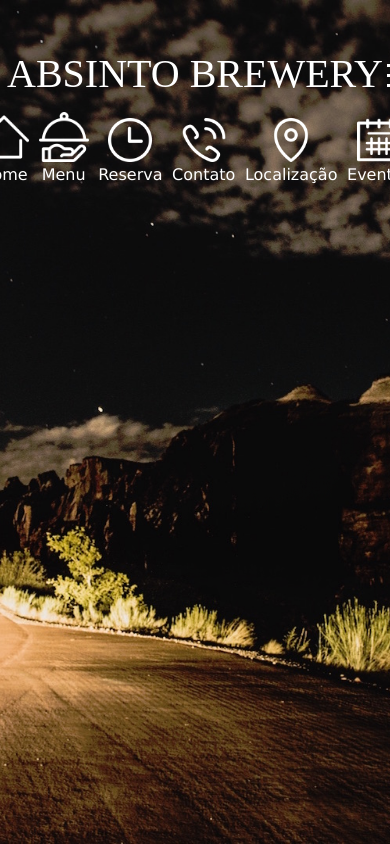
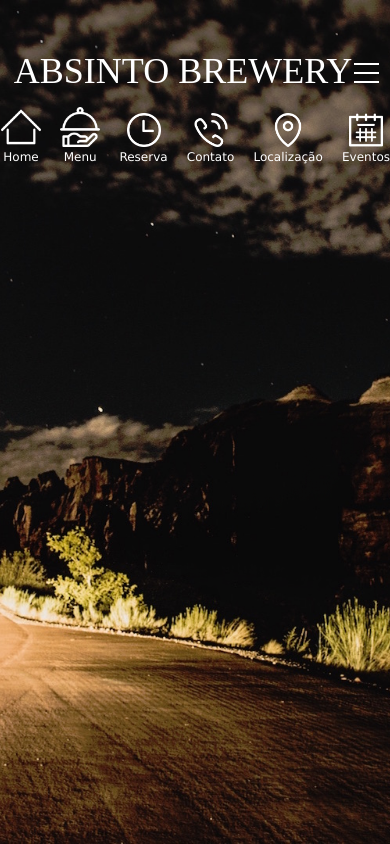
Before and after one commit to Gust4voD4nt4s/AbsintoBrewery, a plain HTML site: page index.html in a window 390 px wide. Shown: the top 844 px of the page. Drawn offline with nearby package versions, Linux system fonts and the light colour scheme.

Commit message:
Add files via upload

```diff
--- a/style.css
+++ b/style.css
@@ -226,8 +226,11 @@ body {
 }
 
 @media (max-width: 560px) {
+    .Home {
+        width: 100%;
+    }
+
     #menuMobile {
-        bottom: 40px;
         left: 380px;
         width: 22px;
         height: 25px;
@@ -244,3 +247,64 @@ body {
         font-size: 40px;
     }
 }
+
+@media (max-width: 470px) {
+
+    .Home img {
+        width: 100%;
+    }
+
+    .nave a {
+        font-size: 12px;
+    }
+
+    .nave img {
+        width: 40px;
+    }
+
+    .icones {
+        width: 34px !important;
+    }
+
+    #menuMobile {
+        bottom: 36px;
+        left: 340px;
+        width: 22px;
+        height: 25px;
+    }
+
+    #menuMobile div {
+        margin: 7px 0px;
+        width: 25px;
+        height: 2px;
+        background-color: white;
+    }
+
+    .logo {
+        font-size: 36px;
+    }
+}
+
+@media (max-width: 410px) {
+
+    header {
+        margin-right: 24px;
+    }
+
+    .nave li {
+        margin-right: 0.6rem;
+        margin-left: 0.6rem;
+    }
+
+    .nave {
+        margin-left: 25px;
+    }
+
+}
+
+@media (max-width: 360px) {
+    .nave li {
+        margin-right: 0.5rem;
+        margin-left: 0.5rem;
+    }
+}
```
